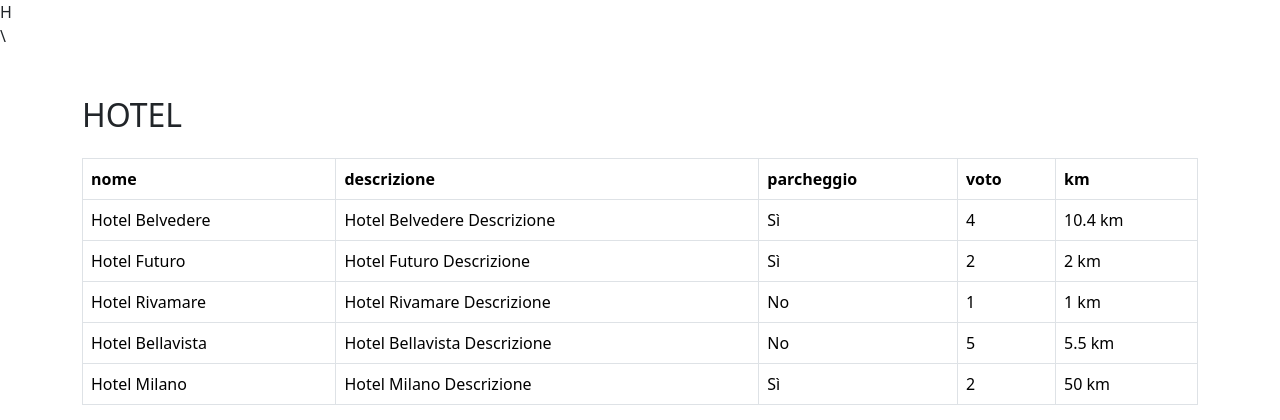
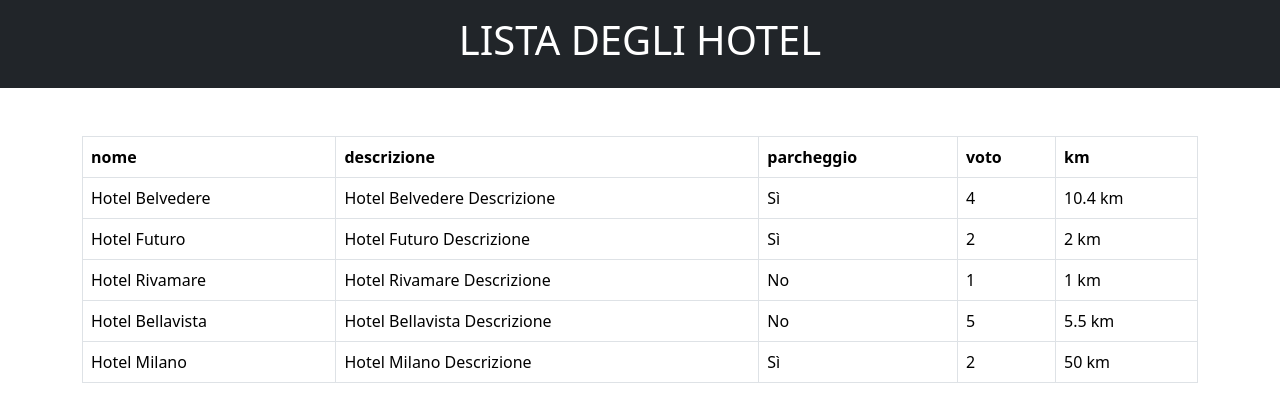
Before and after one commit to natdm02/php-hotel, a PHP site: page / in a window 1280 px wide. Shown: the top 420 px of the page. Run offline with PHP 8.4, Linux system fonts and the light colour scheme.

Commit message:
[add]improvements

```diff
--- a/index.php
+++ b/index.php
@@ -53,14 +53,15 @@
 
 <body>
     <header>
-        H
+    <div class="bg-dark text-white p-3">
+        <div class="container">
+            <h1 class="text-center"> LISTA DEGLI HOTEL</h1>
+        </div>
+    </div>
     </header>
-\
+
     <main>
     <div class="container my-5">
-        <div class="mb-4">
-            <h2>HOTEL</h2>
-        </div>
         <table class="table table-bordered">
 
             <tr>
@@ -88,7 +89,7 @@
 
 
     <footer>
-
+            F
     </footer>
 </body>
 </html>
```
